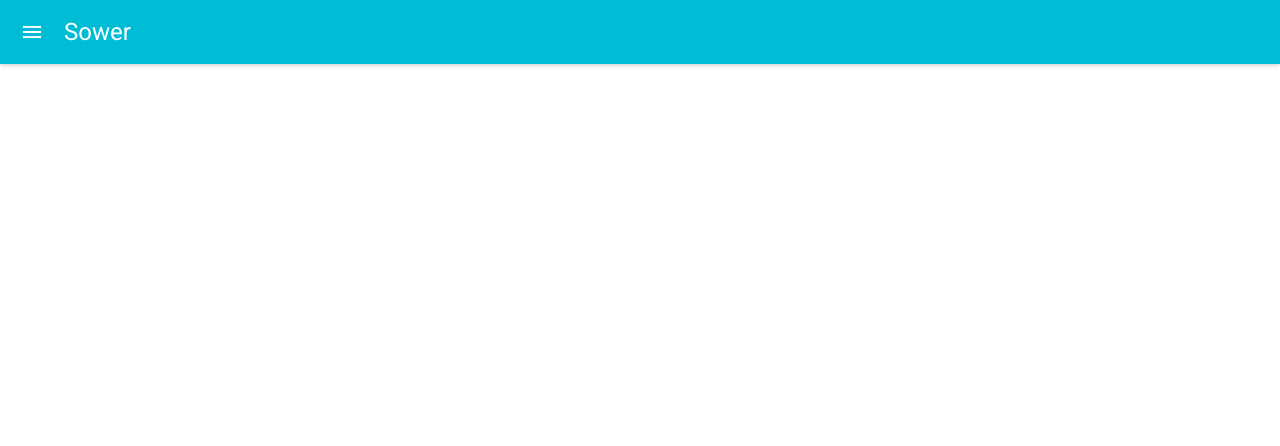
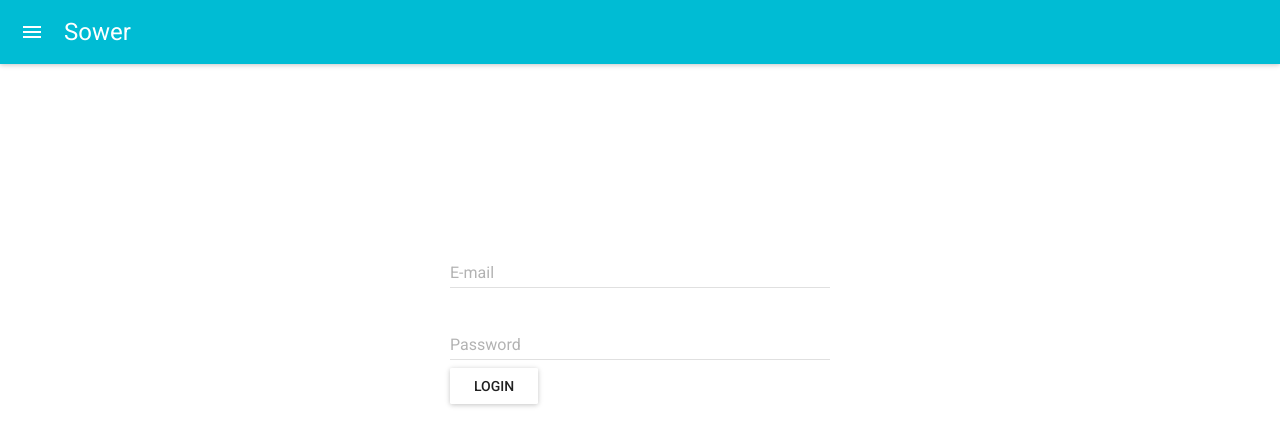
Before and after one commit to lucaslago/sower-ui, a React (Create React App) app: page / in a window 1280 px wide. Shown: the top 446 px of the page. Built offline with nearby package versions, Linux system fonts and the light colour scheme; what react-tap-event-plugin would draw is missing.

Commit message:
WIP: Create LoginForm component

```diff
--- a/package.json
+++ b/package.json
@@ -12,6 +12,7 @@
     "material-ui": "^0.16.4",
     "react": "^15.4.1",
     "react-dom": "^15.4.1",
+    "react-grid-system": "^2.0.3",
     "react-tap-event-plugin": "^2.0.1"
   },
   "scripts": {
--- a/src/App.js
+++ b/src/App.js
@@ -3,15 +3,19 @@ injectTapEventPlugin();
 import MuiThemeProvider from 'material-ui/styles/MuiThemeProvider';
 import AppBar from 'material-ui/AppBar';
 import React, { Component } from 'react';
+import LoginForm from './login/LoginForm';
 
 class App extends Component {
   render() {
     return (
-      <MuiThemeProvider>
-        <AppBar title="Sower"
-                iconClassNameRight="muidocs-icon-navigation-expand-more"
-        />
-      </MuiThemeProvider>
+        <MuiThemeProvider>
+          <div>
+            <AppBar title="Sower"
+              iconClassNameRight="muidocs-icon-navigation-expand-more"
+            />
+            <LoginForm />
+          </div>
+        </MuiThemeProvider>
     );
   }
 }
--- /dev/null
+++ b/src/login/LoginForm.jsx
@@ -0,0 +1,81 @@
+import React, { Component } from 'react';
+import TextField from 'material-ui/TextField';
+import RaisedButton from 'material-ui/RaisedButton';
+import {Container, Row, Col} from 'react-grid-system';
+import './login-form.css';
+
+export default class LoginForm extends Component {
+  constructor(props) {
+    super(props);
+    this.state = {
+      email: '',
+      emailError: '',
+      password: '',
+      passwordError: ''
+    };
+  }
+
+  handleEmailChange = (event) => {
+    this.setState({ email: event.target.value, emailError: '' });
+  }
+
+  handlePasswordChange = (event) => {
+    this.setState({ password: event.target.value, passwordError: '' });
+  }
+
+  validateForm = () => {
+    const emailError = 'E-mail field is required.';
+    const passwordError = 'Password is required.';
+
+    if(!this.state.email) {
+      this.setState({ emailError });
+    }
+    if(!this.state.password) {
+      this.setState({ passwordError });
+    }
+
+  }
+
+  handleFormSubmit = (event) => {
+    event.preventDefault();
+    this.validateForm();
+  }
+
+  render() {
+    return (
+      <Container>
+        <Row>
+          <Col xs={4} />
+          <Col xs={4}>
+            <form className="login-form" onSubmit={ this.handleFormSubmit }>
+              <Row>
+                <TextField
+                  floatingLabelText="E-mail"
+                  fullWidth={true}
+                  errorText={ this.state.emailError }
+                  value={ this.state.email }
+                  onChange={ this.handleEmailChange }
+                />
+              </Row>
+              <Row>
+                <TextField
+                  floatingLabelText="Password"
+                  type="password"
+                  fullWidth={true}
+                  errorText={ this.state.passwordError }
+                  value={ this.state.password }
+                  onChange={ this.handlePasswordChange }
+                />
+              </Row>
+              <Row>
+                <div className="login-button">
+                  <RaisedButton label="login" type="submit" />
+                </div>
+              </Row>
+            </form>
+          </Col>
+        </Row>
+      </Container>
+    );
+  }
+}
--- /dev/null
+++ b/src/login/login-form.css
@@ -0,0 +1,7 @@
+.login-form {
+  margin-top: 10rem;
+}
+
+.login-button {
+  text-align: center;
+}
```
Also changed, not shown: src/login/backup.jsx (added, +25 -0 lines).
